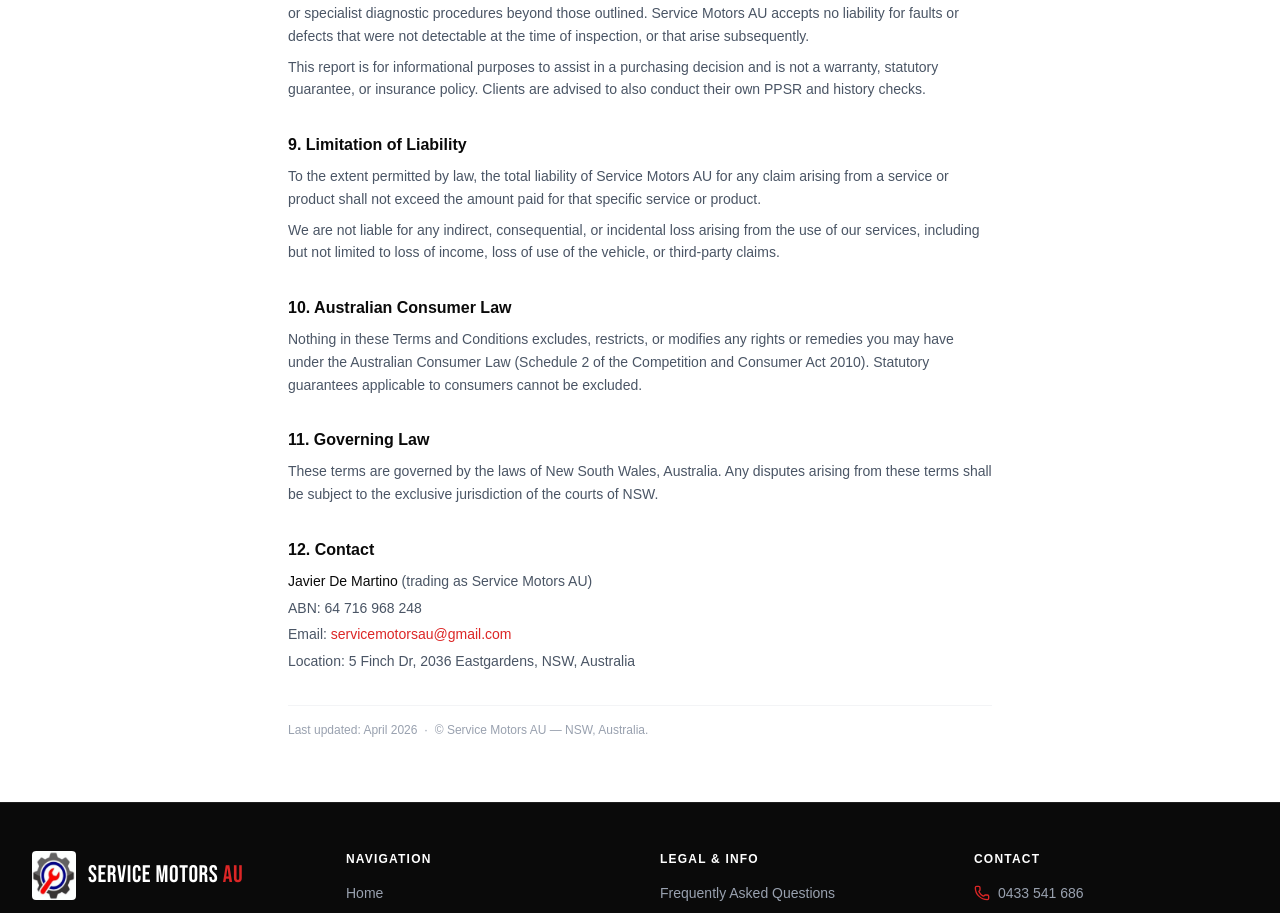
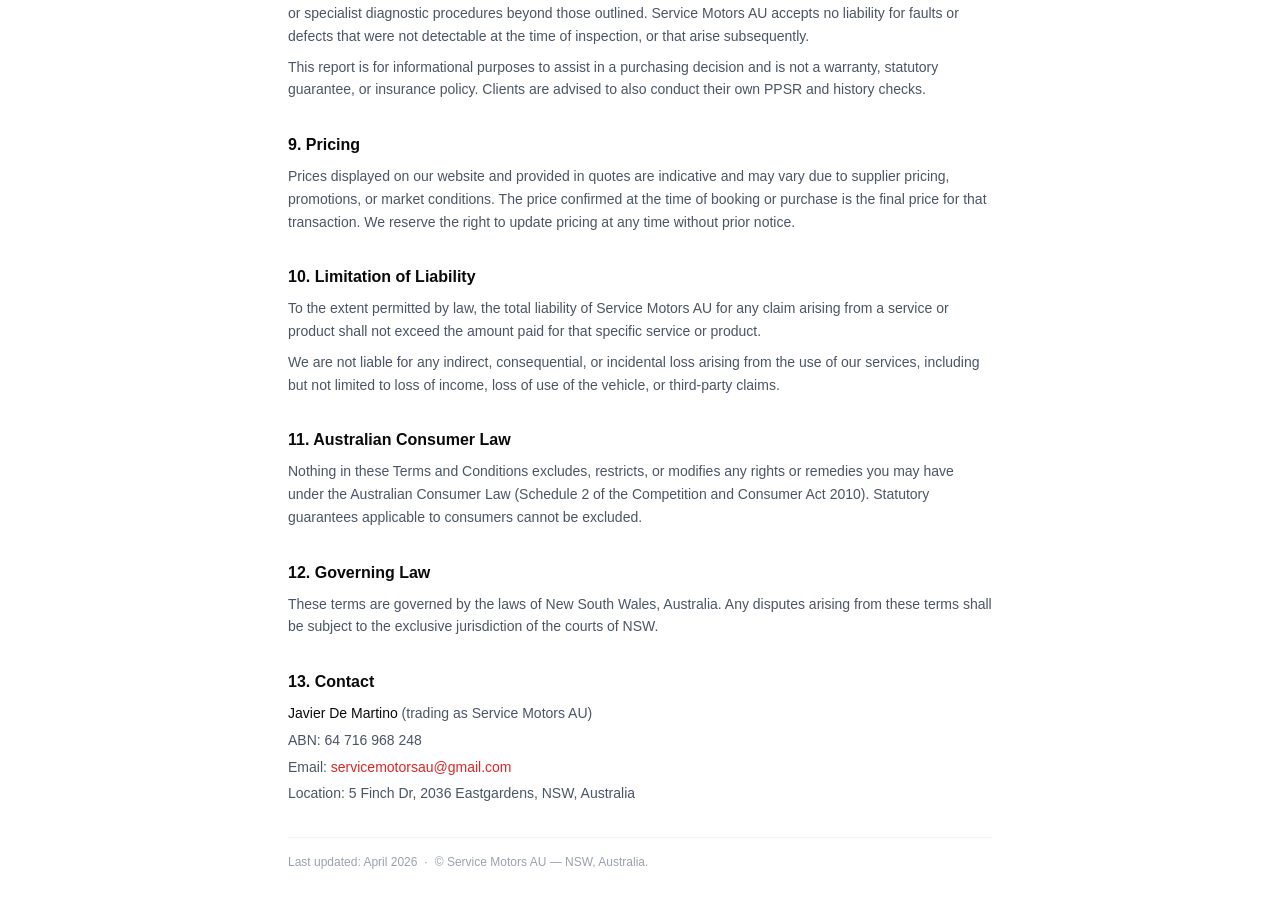
Before and after one commit to Javi5846/service-motors-au, a Next.js app: page /terms in a window 1280 px wide. Shown: the part 1943-2856 px from the top of the page. Built offline with nearby package versions, Linux system fonts and the light colour scheme; no server answers.

Commit message:
Add pricing clause to Terms and Conditions

```diff
--- a/src/app/terms/page.tsx
+++ b/src/app/terms/page.tsx
@@ -120,7 +120,14 @@
         </section>
 
         <section>
-          <h2 className="text-base font-bold text-[#0A0A0A] mb-2">9. Limitation of Liability</h2>
+          <h2 className="text-base font-bold text-[#0A0A0A] mb-2">9. Pricing</h2>
+          <p>
+            Prices displayed on our website and provided in quotes are indicative and may vary due to supplier pricing, promotions, or market conditions. The price confirmed at the time of booking or purchase is the final price for that transaction. We reserve the right to update pricing at any time without prior notice.
+          </p>
+        </section>
+
+        <section>
+          <h2 className="text-base font-bold text-[#0A0A0A] mb-2">10. Limitation of Liability</h2>
           <p>
             To the extent permitted by law, the total liability of Service Motors AU for any claim arising from a service or product shall not exceed the amount paid for that specific service or product.
           </p>
@@ -130,21 +137,21 @@
         </section>
 
         <section>
-          <h2 className="text-base font-bold text-[#0A0A0A] mb-2">10. Australian Consumer Law</h2>
+          <h2 className="text-base font-bold text-[#0A0A0A] mb-2">11. Australian Consumer Law</h2>
           <p>
             Nothing in these Terms and Conditions excludes, restricts, or modifies any rights or remedies you may have under the Australian Consumer Law (Schedule 2 of the Competition and Consumer Act 2010). Statutory guarantees applicable to consumers cannot be excluded.
           </p>
         </section>
 
         <section>
-          <h2 className="text-base font-bold text-[#0A0A0A] mb-2">11. Governing Law</h2>
+          <h2 className="text-base font-bold text-[#0A0A0A] mb-2">12. Governing Law</h2>
           <p>
             These terms are governed by the laws of New South Wales, Australia. Any disputes arising from these terms shall be subject to the exclusive jurisdiction of the courts of NSW.
           </p>
         </section>
 
         <section>
-          <h2 className="text-base font-bold text-[#0A0A0A] mb-2">12. Contact</h2>
+          <h2 className="text-base font-bold text-[#0A0A0A] mb-2">13. Contact</h2>
           <ul className="space-y-1">
             <li><span className="font-medium text-[#0A0A0A]">Javier De Martino</span> (trading as Service Motors AU)</li>
             <li>ABN: 64 716 968 248</li>
```
